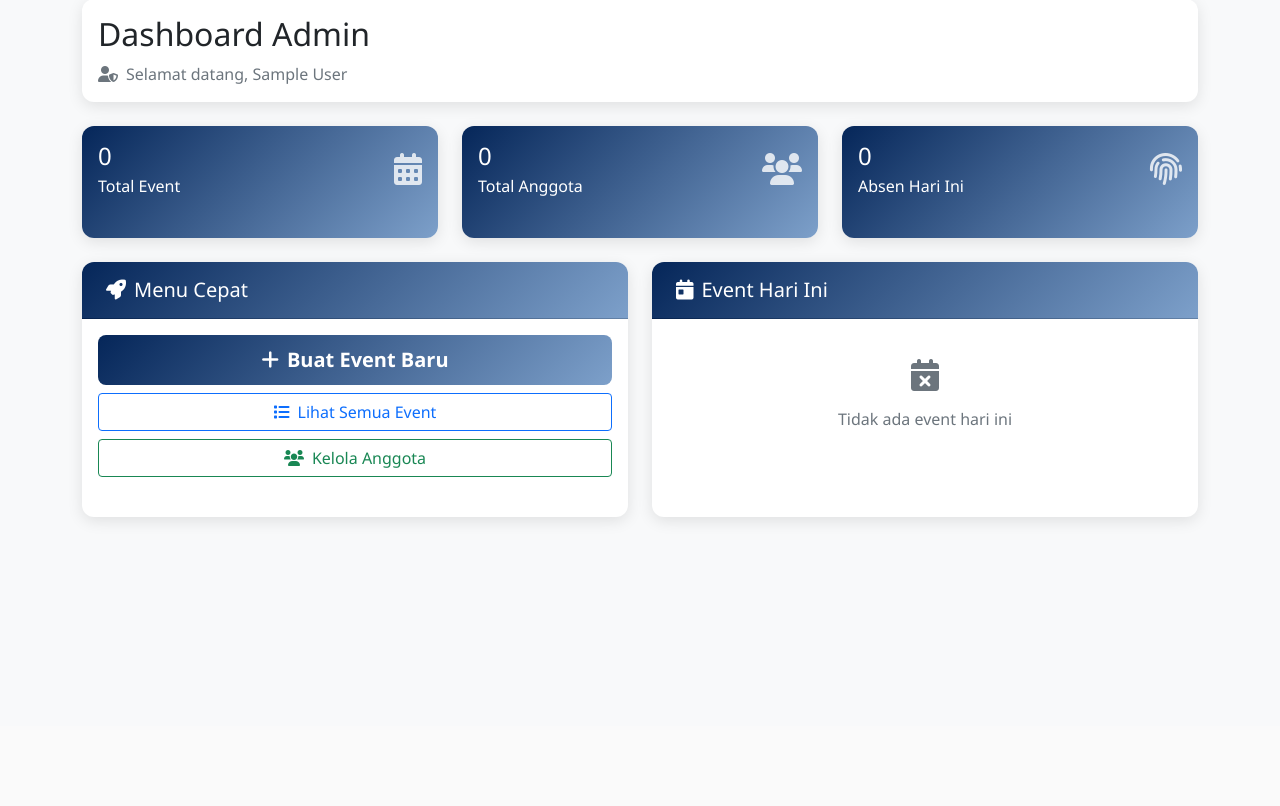
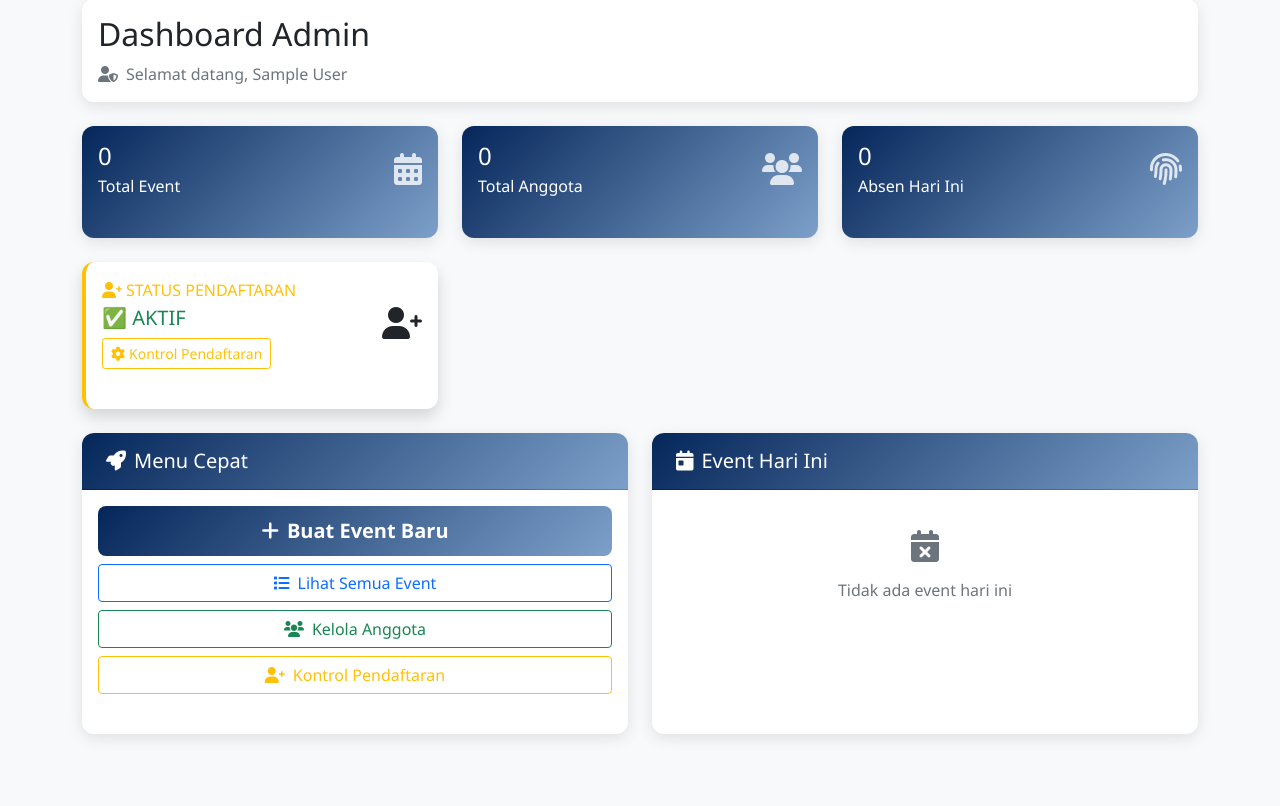
Before and after one commit to RW01TajiPermata/absensi_permata, a Flask app: page /admin/dashboard in a window 1280 px wide. Shown: the part 74-880 px from the top of the page. Before the commit the page ends 597 px from the top, so only its background shows below. Run offline with Flask 3, Linux system fonts and the light colour scheme; the visitor is signed in with stand-in values (Sample User, id 1); data that the repository does not hold is empty.

Commit message:
Update admin_dashboard.html

```diff
--- a/templates/admin_dashboard.html
+++ b/templates/admin_dashboard.html
@@ -63,6 +63,38 @@
     </div>
 </div>
 
+<!-- Tambahkan Card Status Pendaftaran di sini -->
+<div class="row mb-4">
+    <div class="col-12 col-md-6 col-lg-4">
+        <div class="card border-left-warning shadow h-100">
+            <div class="card-body">
+                <div class="row no-gutters align-items-center">
+                    <div class="col mr-2">
+                        <div class="text-xs font-weight-bold text-warning text-uppercase mb-1">
+                            <i class="fas fa-user-plus me-1"></i>Status Pendaftaran
+                        </div>
+                        <div class="h5 mb-0 font-weight-bold text-gray-800">
+                            {% if pendaftaran_aktif == '1' %}
+                            <span class="text-success">✅ AKTIF</span>
+                            {% else %}
+                            <span class="text-danger">❌ NONAKTIF</span>
+                            {% endif %}
+                        </div>
+                        <div class="mt-2">
+                            <a href="{{ url_for('kontrol_pendaftaran') }}" class="btn btn-sm btn-outline-warning">
+                                <i class="fas fa-cog me-1"></i>Kontrol Pendaftaran
+                            </a>
+                        </div>
+                    </div>
+                    <div class="col-auto">
+                        <i class="fas fa-user-plus fa-2x text-gray-300"></i>
+                    </div>
+                </div>
+            </div>
+        </div>
+    </div>
+</div>
+
 <div class="row">
     <!-- Menu Cepat -->
     <div class="col-12 col-md-6 mb-4">
@@ -83,6 +115,10 @@
                     <!-- Tombol Baru: Kelola Anggota -->
                     <a href="{{ url_for('kelola_anggota') }}" class="btn btn-outline-success">
                         <i class="fas fa-users me-2"></i>Kelola Anggota
+                    </a>
+                    <!-- Tombol Baru: Kontrol Pendaftaran -->
+                    <a href="{{ url_for('kontrol_pendaftaran') }}" class="btn btn-outline-warning">
+                        <i class="fas fa-user-plus me-2"></i>Kontrol Pendaftaran
                     </a>
                 </div>
             </div>
@@ -163,6 +199,17 @@
     transform: translateX(5px);
 }
 
+/* Styling untuk card status pendaftaran */
+.card.border-left-warning {
+    border-left: 4px solid #ffc107 !important;
+}
+
+.card.border-left-warning:hover {
+    box-shadow: 0 0 15px rgba(255, 193, 7, 0.2);
+    transform: translateY(-2px);
+    transition: all 0.3s ease;
+}
+
 /* Mobile optimizations */
 @media (max-width: 768px) {
     .card.text-white .card-body {
```
